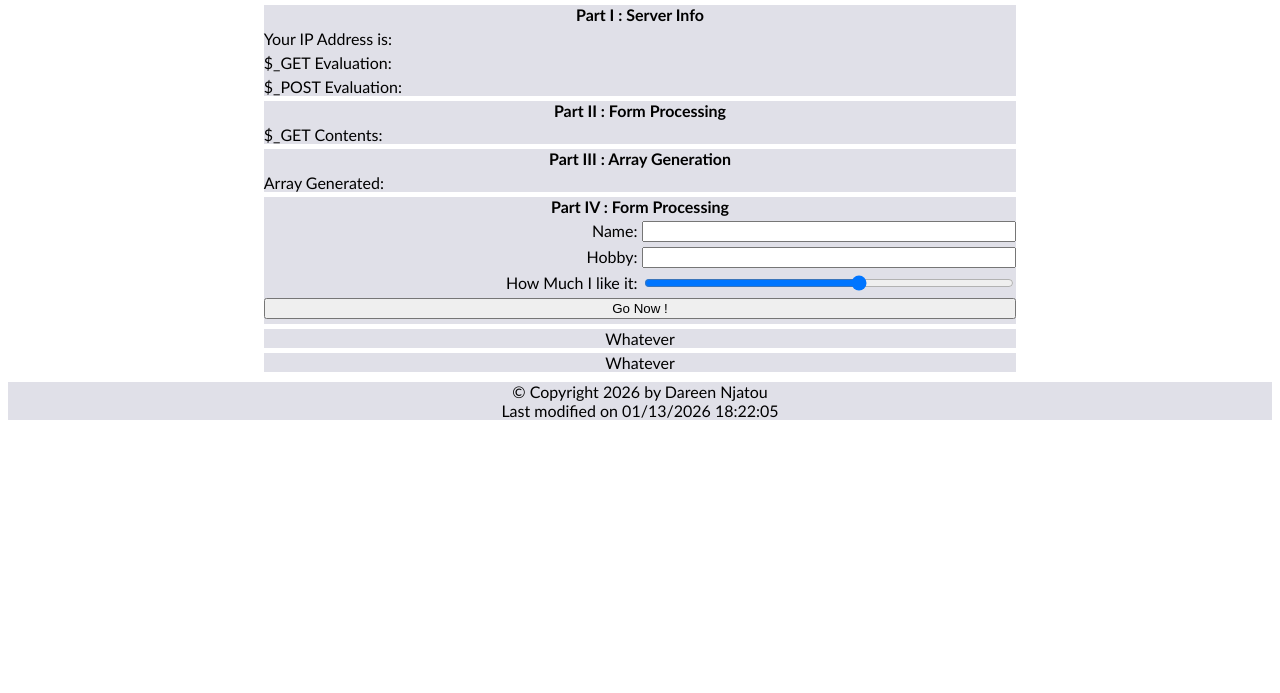
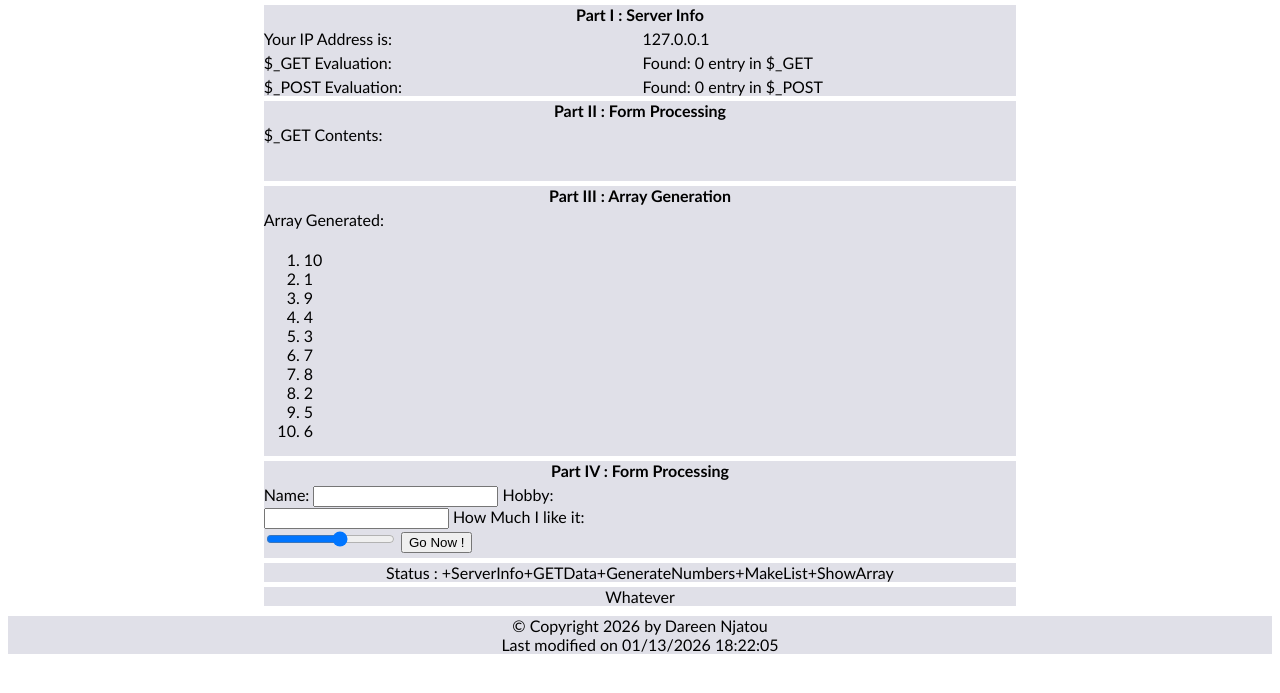
Before and after one commit to DareenKN/cmpe-2550-1252-DareenKN, a PHP site: page /icas/ica01/index.php in a window 1280 px wide. Shown: the part 87-780 px from the top of the page. Run offline with PHP 8.4, Linux system fonts and the light colour scheme; some libraries are stand-ins or nearby versions.

Commit message:
Completed ica1

```diff
--- a/demos/week1/le1demo1a/index.php
+++ b/demos/week1/le1demo1a/index.php
@@ -2,8 +2,8 @@
 //strip_tags();
 // require_once "stuff.php";
 
-$var = 98 + 54 + 100;
-error_log(json_encode($_GET));
+//$var = 98 + 54 + 100;
+//error_log(json_encode($_GET));
 ?>
 <!DOCTYPE html>
 <html lang="en">
@@ -20,6 +20,6 @@ error_log(json_encode($_GET));
 
     <input type="text"/>
 
-    <form action="index.php" method="get"></form>
+    <!-- <form action="index.php" method="get"></form> -->
 </body>
 </html>
--- a/icas/ica01/index.php
+++ b/icas/ica01/index.php
@@ -1,3 +1,24 @@
+<?php
+require_once "util.php";
+
+$status = "";
+$formResult = "";
+
+/* ---------- PART IV : FORM PROCESSING ---------- */
+if (
+    isset($_GET['name'], $_GET['hobby']) &&
+    strlen($_GET['name']) > 0 &&
+    strlen($_GET['hobby']) > 0
+) {
+    $name = strip_tags($_GET['name']);
+    $hobby = strip_tags($_GET['hobby']);
+    $like = strip_tags($_GET['like']);
+
+    $formResult = "$name really really really likes $hobby (Level: $like)";
+    $status .= "+ProcessForm";
+}
+?>
+
 <!DOCTYPE html>
 <html lang="en">
 
@@ -33,48 +54,80 @@
             <!-- Part I - Server Info -->
             <b class="fullspan">Part I : Server Info</b>
             Your IP Address is:
-            <p id=""></p>
+            <p>
+                <?= $_SERVER['REMOTE_ADDR']; ?>
+            </p>
 
             $_GET Evaluation:
-            <p id=""></p>
+            <p>
+                <?= "Found: " . count($_GET) . " entry in \$_GET"; ?>
+            </p>
 
             $_POST Evaluation:
-            <p id=""></p>
-
+            <p>
+                <?= "Found: " . count($_POST) . " entry in \$_POST"; ?>
+            </p>
+            <?php $status .= "+ServerInfo"; ?>
         </div>
 
         <div class="innerPanel">
             <!-- Part II - Form Processing -->
             <b class="fullspan">Part II : Form Processing</b>
             $_GET Contents:
-            <p id=""></p>
+            <p>
+            <ul>
+                <?php
+                foreach ($_GET as $key => $value) {
+                    echo "<li>[$key] = $value</li>";
+                }
+                $status .= "+GETData";
+                ?>
+            </ul>
+            </p>
+
         </div>
 
         <div class="innerPanel">
             <!-- Part III – Array Generation -->
-             <b class="fullspan">Part III : Array Generation</b>
-             Array Generated:
-             <p id=""></p>
+            <b class="fullspan">Part III : Array Generation</b>
+            Array Generated:
+            <p>
+                <?php
+                $nums = GenerateNumbers();
+                echo MakeList($nums);
+                $status .= "+GenerateNumbers+MakeList+ShowArray";
+                ?>
+            </p>
+
         </div>
 
         <div class="innerPanel">
             <!-- Part IV - Form Processing -->
             <b class="fullspan">Part IV : Form Processing</b>
-            <label class="right-align">Name:</label>
-            <input type="text" name="" id="nameInput">
+            <form method="get" action="">
+                <label class="right-align">Name:</label>
+                <input type="text" name="name" id="nameInput">
 
-            <label class="right-align">Hobby:</label>
-            <input type="text" name="" id="hobbyInput">
+                <label class="right-align">Hobby:</label>
+                <input type="text" name="hobby" id="hobbyInput">
 
-            <label class="right-align">How Much I like it:</label>
-            <input type="range" value="8" min="1" max="13" id="likeRange">
+                <label class="right-align">How Much I like it:</label>
+                <input type="range" name="like" value="8" min="1" max="13">
 
-            <button id="callWithGet" class="fullspan">Go Now !</button>
-            <label for="result" id="result" class="fullspan"></label>
+                <input type="submit" value="Go Now !" class="fullspan">
+            </form>
+
+            <label id="result" class="fullspan">
+                <?= $formResult ?>
+            </label>
+
         </div>
 
         <div class="innerPanel">
-            <center class="fullspan">Whatever</center>
+            <center class="fullspan">
+                Status :
+                <?= $status ?>
+            </center>
         </div>
 
         <div class="innerPanel">
--- /dev/null
+++ b/icas/ica01/util.php
@@ -0,0 +1,27 @@
+<?php
+// util.php
+
+function GenerateNumbers()
+{
+    $arr = [];
+
+    for ($i = 1; $i <= 10; $i++) {
+        $arr[] = $i;
+    }
+
+    shuffle($arr);
+    return $arr;
+}
+
+function MakeList($arr)
+{
+    $out = "<ol>";
+
+    foreach ($arr as $val) {
+        $out .= "<li>$val</li>";
+    }
+
+    $out .= "</ol>";
+    return $out;
+}
+?>
```
